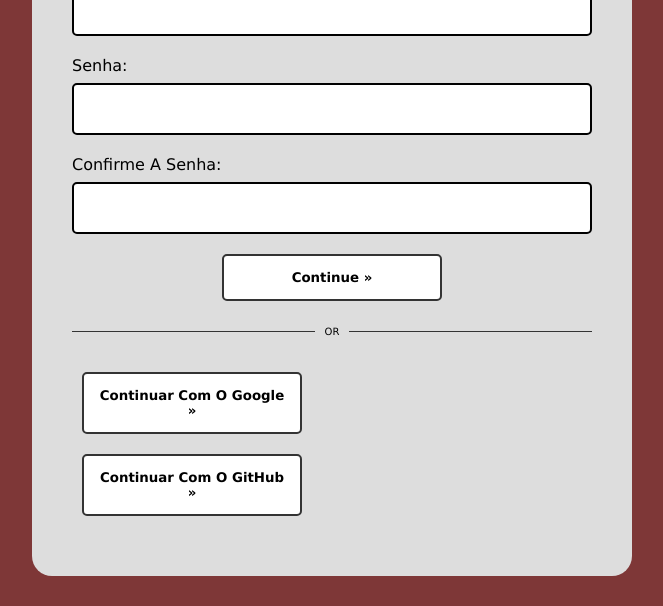
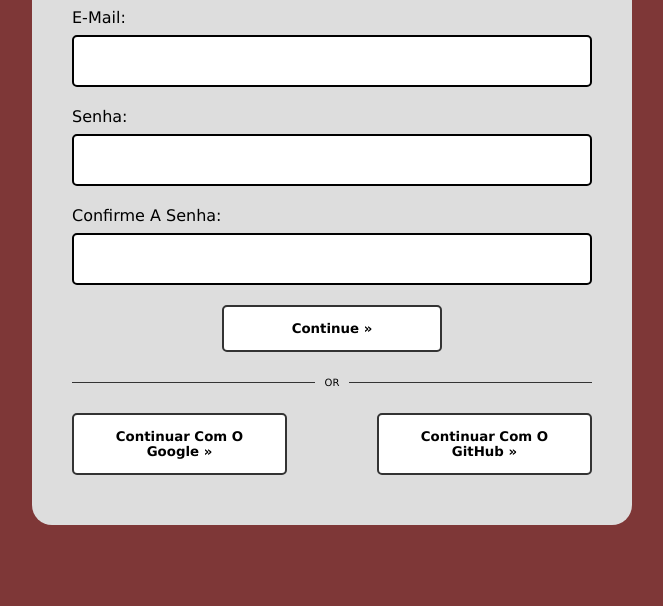
Before and after one commit to Astsantos/TechEdu, a website: page ui/pages/criarconta.html in a window 1280 px wide. Shown: the part 194-800 px from the top of the page, without its empty margins (308-971 px from the left). Drawn offline with Linux system fonts and the light colour scheme.

Commit message:
Add files via upload

```diff
--- a/ui/pages/criarconta.html
+++ b/ui/pages/criarconta.html
@@ -23,8 +23,10 @@
             <div class="register-divider">
                 <span>OR</span>
             </div>
+            <div class="register-social">
             <button class="register-btn1">Continuar com o Google »</button>
             <button class="register-btn1">Continuar com o GitHub »</button>
+            </div>
         </form>
     </div>
 </div>
--- a/ui/style/style.css
+++ b/ui/style/style.css
@@ -143,6 +143,12 @@ section{
     flex-direction:column;
 }
 
+.register-social{
+    display:flex;
+    flex-direction:center;
+    gap:90px;
+}
+
 .register-label{
     text-align:left;
     font-size:16px;
@@ -191,9 +197,6 @@ section{
     border-radius:5px;
     cursor:pointer;
     transition:.3s;
-
-    display:inline-block;
-    margin:10px;
 }
 
 .register-btn1:hover{
```
